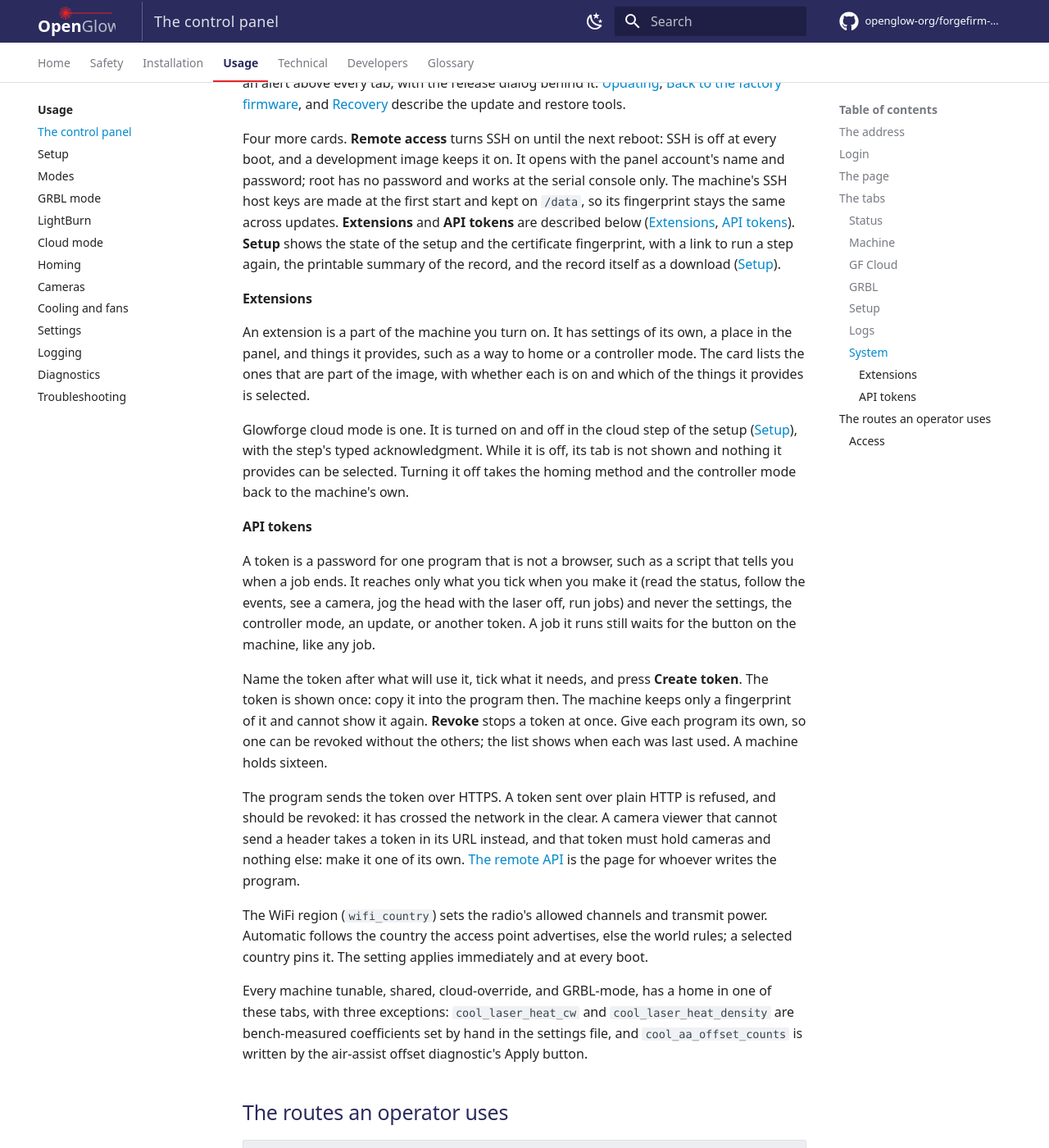
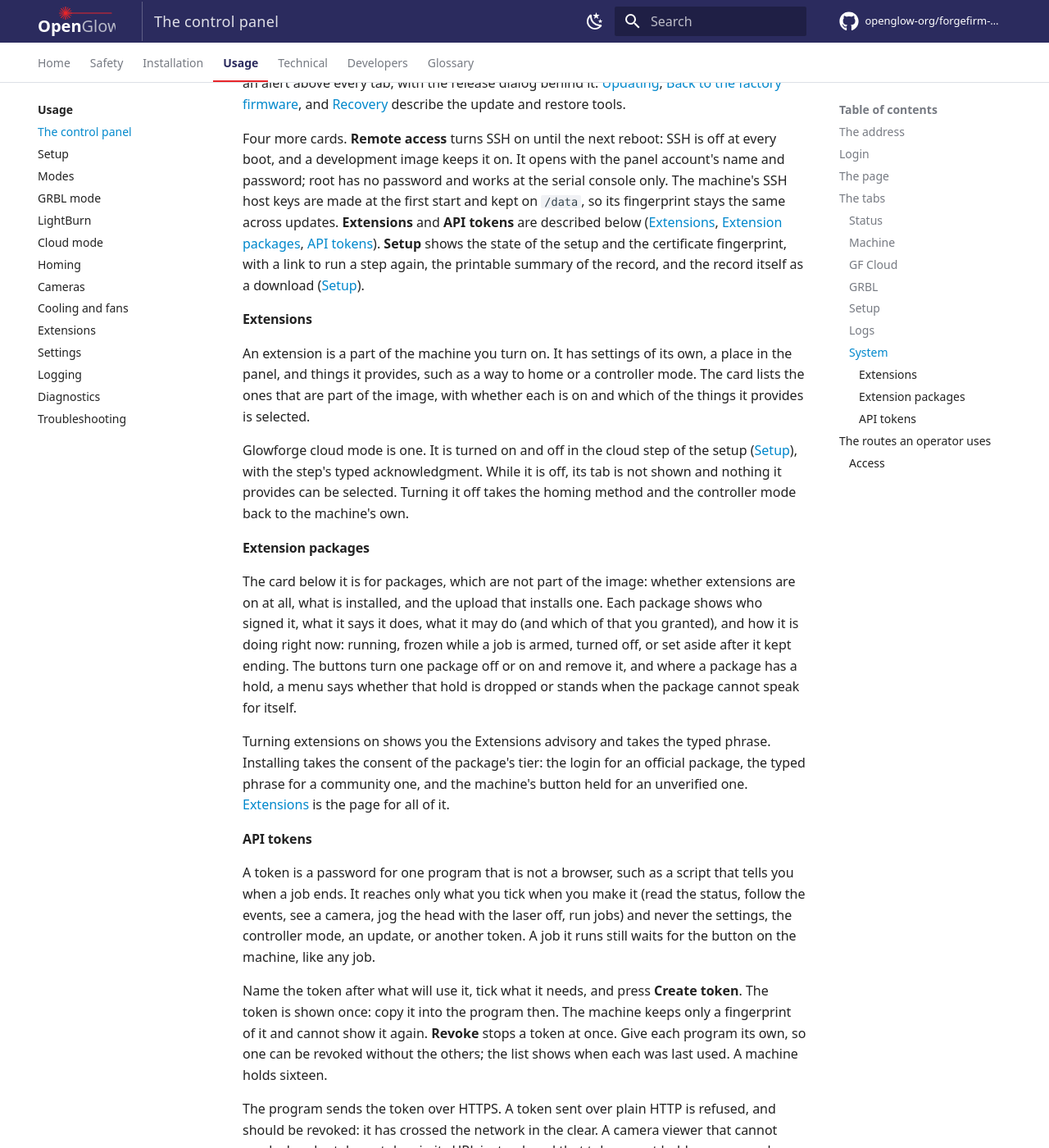
Before and after one commit to openglow-org/forgefirm-docs, an MkDocs documentation site: the page built from docs/usage/control-panel.md, in a window 1280 px wide and 1400 px high, scrolled down 3614 px. Shown: the whole window at 82% size. Built offline with MkDocs 1.6.1 and Material for MkDocs 9.7.7, drawn with Linux system fonts in a browser that asks for light colours; comment, search, counter and statistics services are not loaded.

Commit message:
Extensions: the page an operator reads
usage/extensions.md is new: turning extensions on over the advisory, safe
mode, installing a package and what each tier's signature takes, what a
package may do and what no package reaches, holds and what advisory and
required mean, turning one package off and removing it, and where its log
is. The control panel page describes the Extension packages card beside the
built-in Extensions card, and the nav carries the new page.

Proven. scripts/check-style.py and scripts/check-interfaces.py: clean (212
interfaces checked). Every rule on the page is read off extpkg.c, api.c,
holdkeep.c, holds.c, and ext.js as committed.

```diff
--- a/docs/usage/control-panel.md
+++ b/docs/usage/control-panel.md
@@ -179,7 +179,8 @@
 the serial console only. The machine's SSH host keys are made at the first
 start and kept on `/data`, so its fingerprint stays the same across
 updates. **Extensions** and **API tokens** are described below
-([Extensions](#extensions), [API tokens](#api-tokens)). **Setup** shows the state of the setup and
+([Extensions](#extensions), [Extension packages](#extension-packages),
+[API tokens](#api-tokens)). **Setup** shows the state of the setup and
 the certificate fingerprint, with a link to run a step again, the printable
 summary of the record, and the record itself as a download
 ([Setup](setup.md#the-record)).
@@ -196,6 +197,23 @@
 it is off, its tab is not shown and nothing it provides can be selected.
 Turning it off takes the homing method and the controller mode back to the
 machine's own.
+
+#### Extension packages
+
+The card below it is for packages, which are not part of the image: whether
+extensions are on at all, what is installed, and the upload that installs
+one. Each package shows who signed it, what it says it does, what it may do
+(and which of that you granted), and how it is doing right now: running,
+frozen while a job is armed, turned off, or set aside after it kept ending.
+The buttons turn one package off or on and remove it, and where a package
+has a hold, a menu says whether that hold is dropped or stands when the
+package cannot speak for itself.
+
+Turning extensions on shows you the Extensions advisory and takes the typed
+phrase. Installing takes the consent of the package's tier: the login for
+an official package, the typed phrase for a community one, and the
+machine's button held for an unverified one. [Extensions](extensions.md) is
+the page for all of it.
 
 #### API tokens
 
--- a/mkdocs.yml
+++ b/mkdocs.yml
@@ -128,6 +128,7 @@
       - Homing: usage/homing.md
       - Cameras: usage/cameras.md
       - Cooling and fans: usage/cooling-and-fans.md
+      - Extensions: usage/extensions.md
       - Settings: usage/settings.md
       - Logging: usage/logging.md
       - Diagnostics: usage/diagnostics.md
```
Also changed, not shown: docs/usage/extensions.md (added, +118 -0 lines).
